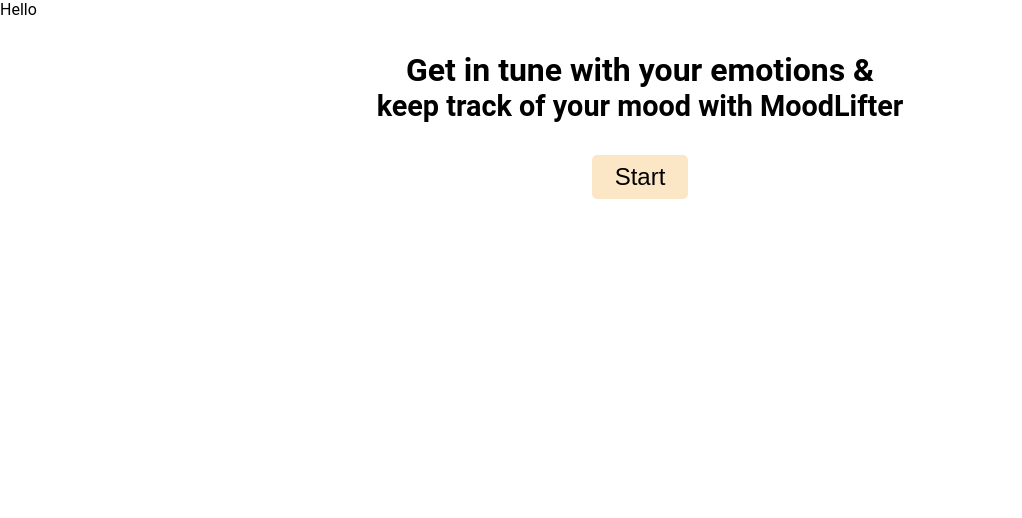
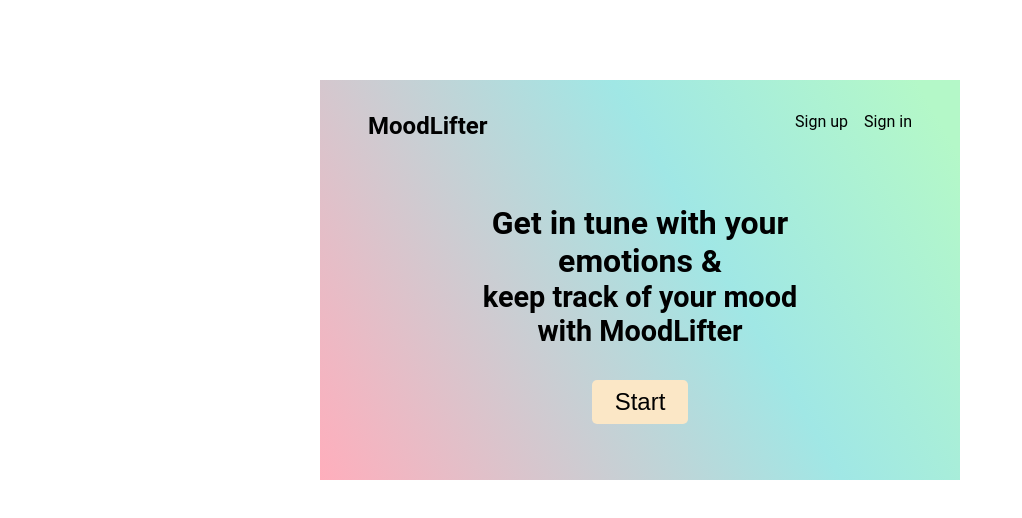
Before and after one commit to hannah68/MoodLifter, a React (Create React App) app: page / in a window 1280 px wide. Shown: the top 518 px of the page, without its empty margins (0-1022 px from the left). Built offline with nearby package versions, Linux system fonts and the light colour scheme.

Commit message:
build UI for Header

```diff
--- a/src/client/App.tsx
+++ b/src/client/App.tsx
@@ -2,30 +2,29 @@
 import { Routes, Route } from "react-router-dom";
 
 import Home from "./pages/Home";
-import Feeling from "./pages/Feeling"
+import Feeling from "./pages/Feeling";
 import Profile from "./pages/Profile";
 import Recommendation from "./pages/Recommendation";
 import Signin from "./pages/Signin";
 import Signup from "./pages/Signup";
+import Header from "./components/Header";
 
 export interface IAppProps {}
 
 const App: React.FunctionComponent<IAppProps> = (props) => {
 	return (
-    <>
-      <div>Hello</div>
-       <Routes>
-        <Route path="/" element={<Home/>}/>
-        <Route path="/feeling" element={<Feeling/>}/>
-        <Route path="/profile" element={<Profile/>}/>
-        <Route path="/recommendation" element={<Recommendation/>}/>
-        <Route path="/signin" element={<Signin/>}/>
-        <Route path="/signup" element={<Signup/>}/>
-       </Routes>
-    </>
-
-  );
+		<div className="app">
+			<Header />
+			<Routes>
+				<Route path="/" element={<Home />} />
+				<Route path="/feeling" element={<Feeling />} />
+				<Route path="/profile" element={<Profile />} />
+				<Route path="/recommendation" element={<Recommendation />} />
+				<Route path="/signin" element={<Signin />} />
+				<Route path="/signup" element={<Signup />} />
+			</Routes>
+		</div>
+	);
 };
 
-
 export default App;
--- /dev/null
+++ b/src/client/components/Header.tsx
@@ -0,0 +1,26 @@
+import React from "react";
+import { Link } from 'react-router-dom';
+
+import '../styles/header.css'
+
+export interface IHeaderProps {}
+
+const Header: React.FunctionComponent<IHeaderProps> = (props) => {
+	return (
+		<header>
+            <nav>
+                <h1>MoodLifter</h1>
+                <ul className="navbar">
+                    <li>
+                        <Link to='/' className="navbar-link">Sign up</Link>
+                    </li>
+                    <li>
+                        <Link to='/' className="navbar-link">Sign in</Link>
+                    </li>
+                </ul>
+            </nav>
+        </header>
+	);
+};
+
+export default Header;
--- /dev/null
+++ b/src/client/styles/header.css
@@ -0,0 +1,20 @@
+header{
+    width: 100%;
+    padding: 2rem 3rem;
+}
+
+nav{
+    display: flex;
+    justify-content: space-between;
+}
+
+.navbar{
+    display: flex;
+    list-style: none;
+    gap: 1rem;
+}
+
+.navbar-link{
+    text-decoration: none;
+    color: #000;
+}
```
